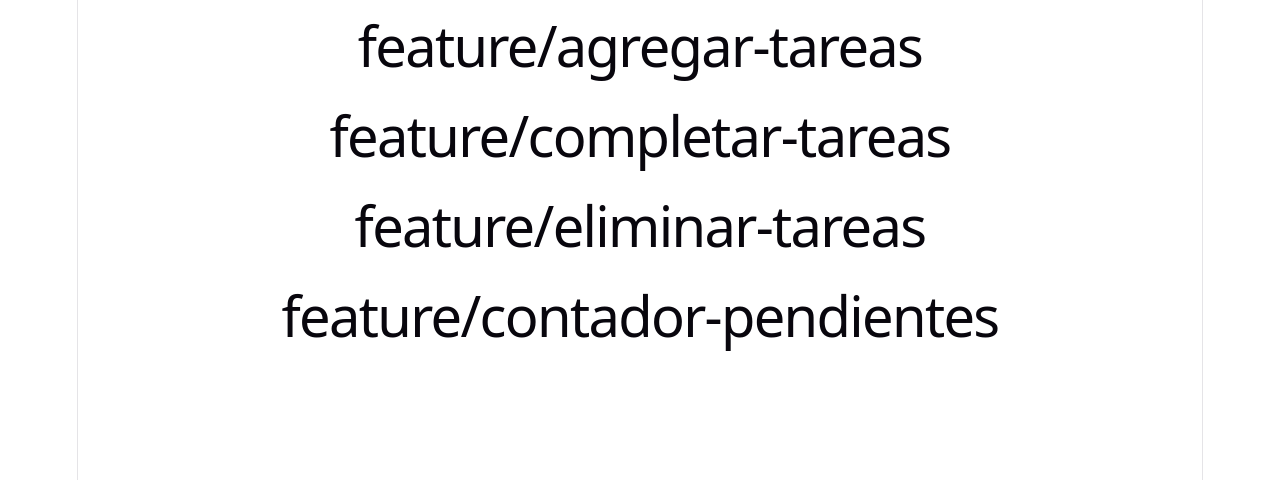
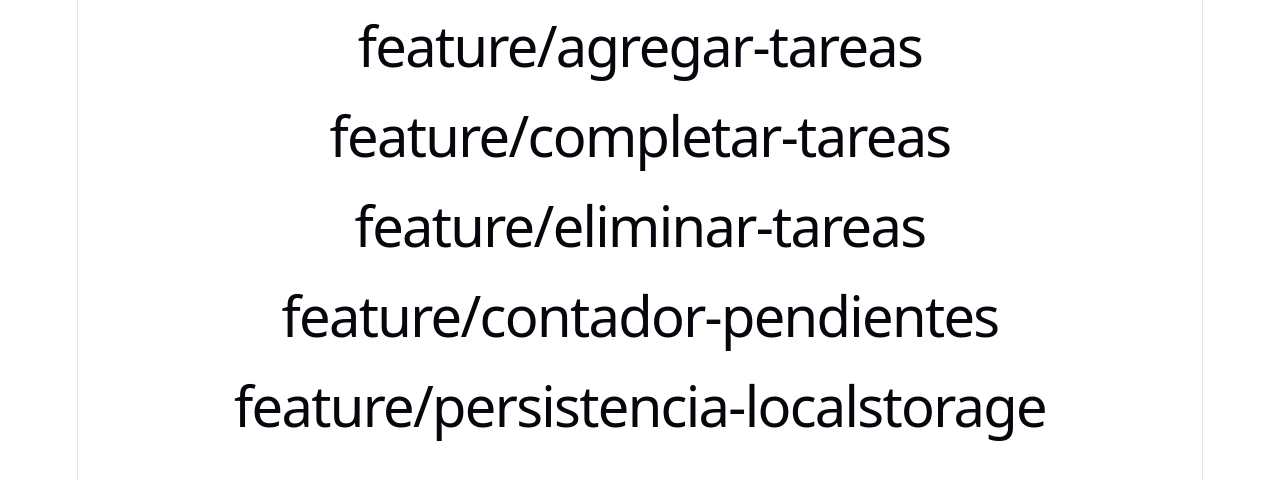
Before and after one commit to bonettrenzo/act4-todo-app, a React (Vite) app: page / in a window 1280 px wide. Shown: the top 480 px of the page. Built offline with nearby package versions, Linux system fonts and the light colour scheme.

Commit message:
feat: se agrego la persistencia de las tareas para que permanezcan aunque la app se cierre, para que siempre tengas las tareas sin perder nada

```diff
--- a/src/App.jsx
+++ b/src/App.jsx
@@ -9,6 +9,7 @@ function App() {
       <h1>feature/completar-tareas</h1>
       <h1>feature/eliminar-tareas</h1>
       <h1>feature/contador-pendientes</h1>
+      <h1>feature/persistencia-localstorage</h1>
     </>
 
   )
```
